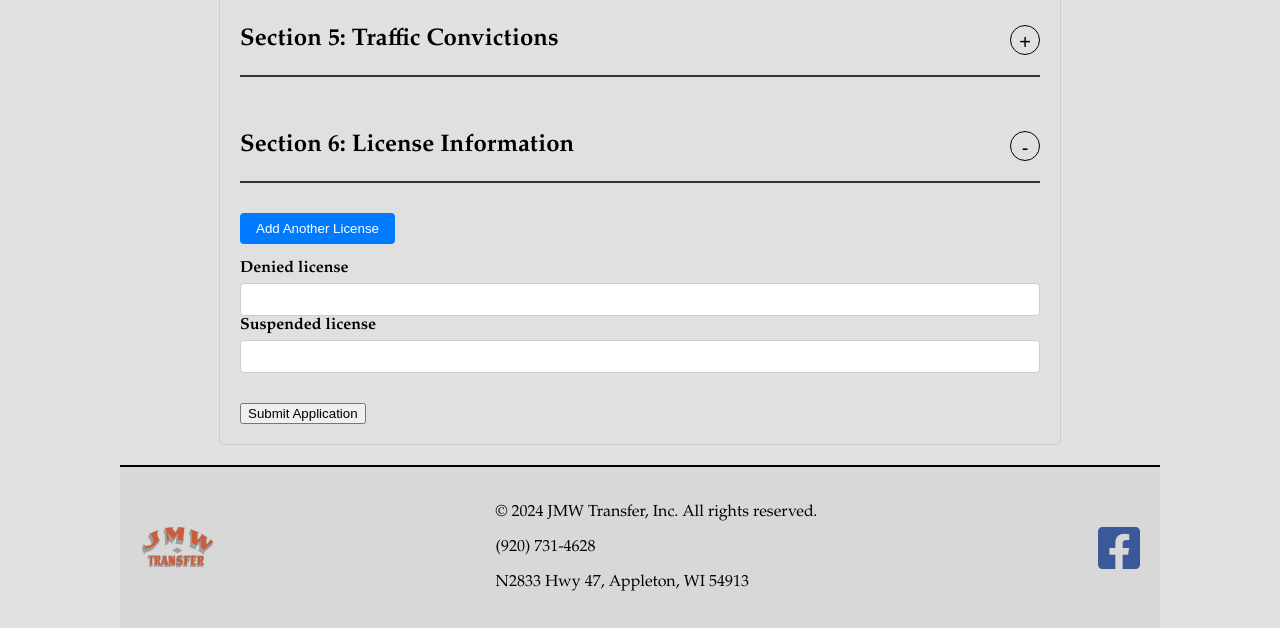
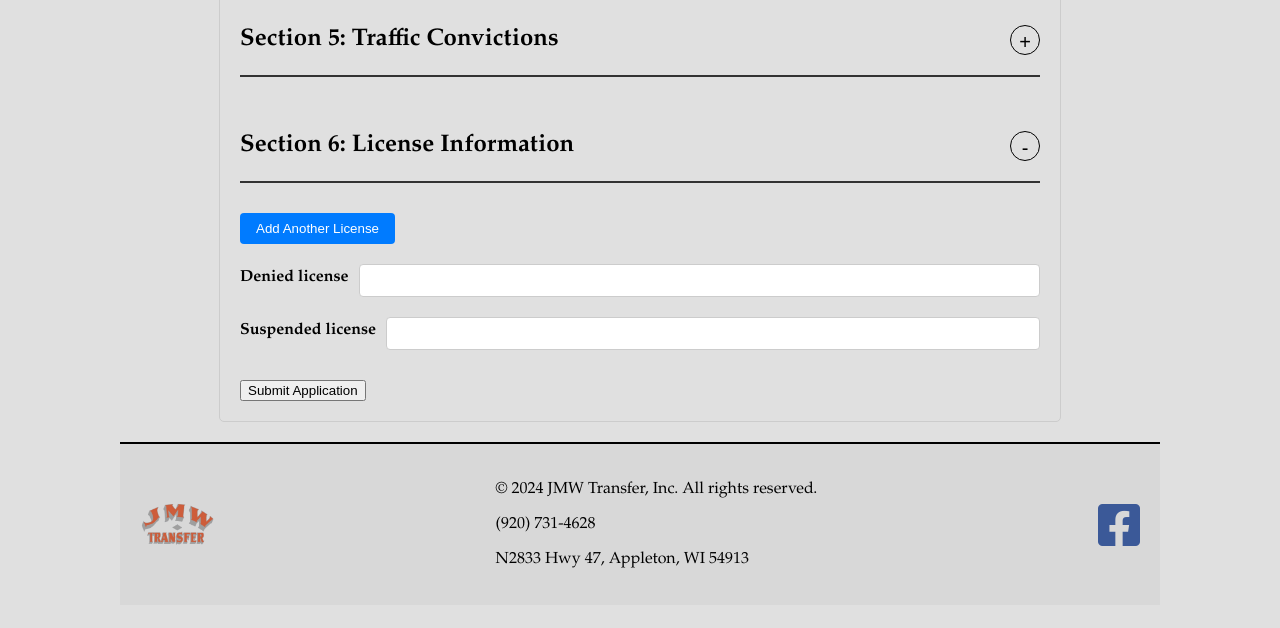
Before and after one commit to sjkuhnke/JMW-Transfer-Inc-Website, a Django app: template templates/job_application.html in a window 1280 px wide, after a click that opens the changed part. Shown: the part 795-1423 px from the top of the page. After the commit the page ends 1363 px from the top, so only its background shows below. Run offline with Django 3.2, Linux system fonts and the light colour scheme; the template is opened without the code that fills it, so the values that code supplies are empty, except form fields; tables that the repository leaves empty hold one stand-in row (values such as "Sample post"); form fields are guessed from the names that the template uses.

Commit message:
Worked on some formatting, done for today

```diff
--- a/jmwapp/static/styles.css
+++ b/jmwapp/static/styles.css
@@ -453,6 +453,22 @@ form div {
     margin-bottom: 15px;
 }
 
+form .form-row {
+    display: flex;
+    align-items: center;
+    margin-bottom: 15px;
+}
+
+form .form-row label {
+    flex: 1;
+    margin-right: 10px;
+    white-space: nowrap; /* Prevent line breaks within the label */
+}
+
+form .form-row input[type="checkbox"] {
+    margin-left: auto; /* Align checkbox to the right */
+}
+
 form label {
     display: block;
     font-weight: bold;
--- a/templates/job_application.html
+++ b/templates/job_application.html
@@ -24,7 +24,7 @@
     </div>
     <div id="section2-content" class="collapsible-content collapsed">
         <div>
-        {{ form.position_applied_for.label_tag }} {{ form.position_applied_for }}
+            {{ form.position_applied_for.label_tag }} {{ form.position_applied_for }}
         </div>
         <div>
             {{ form.social_security_number.label_tag }} {{ form.social_security_number }}
@@ -32,10 +32,10 @@
         <div>
             {{ form.date_of_birth.label_tag }} {{ form.date_of_birth }}
         </div>
-        <div>
+        <div class="form-row">
             {{ form.proof_of_age.label_tag }} {{ form.proof_of_age }}
         </div>
-        <div>
+        <div class="form-row">
             {{ form.worked_here_before.label_tag }} {{ form.worked_here_before }}
         </div>
         <div>
@@ -56,7 +56,7 @@
         <div>
             {{ form.reason_for_leaving_here.label_tag }} {{ form.reason_for_leaving_here }}
         </div>
-        <div>
+        <div class="form-row">
             {{ form.currently_employed.label_tag }} {{ form.currently_employed }}
         </div>
         <div>
@@ -68,13 +68,13 @@
         <div>
             {{ form.rate_of_pay_expected.label_tag }} {{ form.rate_of_pay_expected }}
         </div>
-        <div>
+        <div class="form-row">
             {{ form.ever_been_bonded.label_tag }} {{ form.ever_been_bonded }}
         </div>
         <div>
             {{ form.name_of_bonding_company.label_tag }} {{ form.name_of_bonding_company }}
         </div>
-        <div>
+        <div class="form-row">
             {{ form.unable_perform.label_tag }} {{ form.unable_perform }}
         </div>
         <div>
@@ -160,12 +160,14 @@
             {% endfor %}
             <button type="button" id="add-license">Add Another License</button>
         </div>
-        <div>
+        <div class="form-row">
             {{ form.denied_license.label_tag }} {{ form.denied_license }}
+        </div>
+        <div class="form-row">
             {{ form.suspended_license.label_tag }} {{ form.suspended_license }}
-            <div id="license-details">
-                {{ form.license_details.label_tag }} {{ form.license_details }}
-            </div>
+        </div>
+        <div id="license-details">
+            {{ form.license_details.label_tag }} {{ form.license_details }}
         </div>
     </div>
 
```
